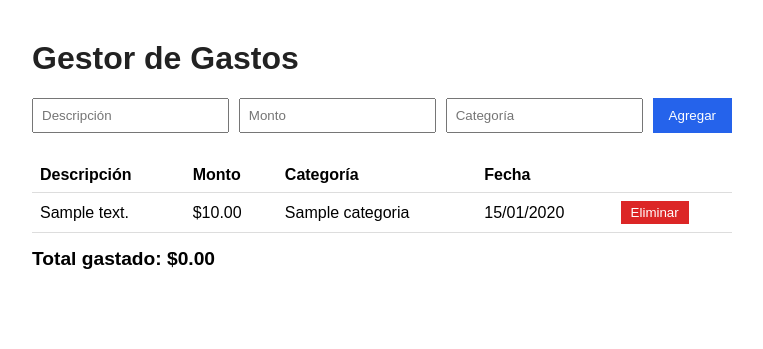
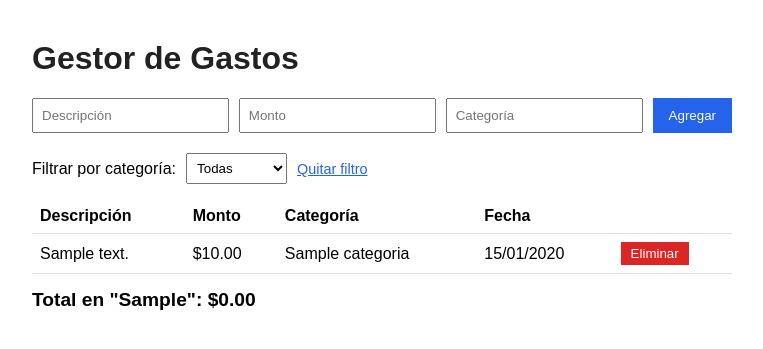
Before and after one commit to scarlycode/gestor-gastos, a Flask app: template templates/index.html in a window 1280 px wide. Shown: the top 349 px of the page, without its empty margins (258-1021 px from the left). Run offline with Flask 3, Linux system fonts and the light colour scheme; the template is opened without the code that fills it: most values are stand-ins (such as "Sample title", 1, 10 or a date in 2020); some libraries are stand-ins or nearby versions.

Commit message:
agregamos filtro de gastos por categoria

```diff
--- a/app.py
+++ b/app.py
@@ -17,19 +17,48 @@ def get_connection():
 
 @app.route("/")
 def index():
+    categoria_filtro = request.args.get("categoria") or None
+
     conn = get_connection()
     cur = conn.cursor(cursor_factory=psycopg2.extras.RealDictCursor)
-    cur.execute(
-        "SELECT id, descripcion, monto, categoria, fecha FROM gastos ORDER BY fecha DESC;"
-    )
+
+    if categoria_filtro:
+        cur.execute(
+            "SELECT id, descripcion, monto, categoria, fecha FROM gastos "
+            "WHERE categoria = %s ORDER BY fecha DESC;",
+            (categoria_filtro,),
+        )
+    else:
+        cur.execute(
+            "SELECT id, descripcion, monto, categoria, fecha FROM gastos "
+            "ORDER BY fecha DESC;"
+        )
     gastos = cur.fetchall()
 
-    cur.execute("SELECT COALESCE(SUM(monto), 0) AS total FROM gastos;")
+    if categoria_filtro:
+        cur.execute(
+            "SELECT COALESCE(SUM(monto), 0) AS total FROM gastos WHERE categoria = %s;",
+            (categoria_filtro,),
+        )
+    else:
+        cur.execute("SELECT COALESCE(SUM(monto), 0) AS total FROM gastos;")
     total = cur.fetchone()["total"]
+
+    cur.execute(
+        "SELECT DISTINCT categoria FROM gastos WHERE categoria IS NOT NULL "
+        "AND categoria != '' ORDER BY categoria;"
+    )
+    categorias = [row["categoria"] for row in cur.fetchall()]
 
     cur.close()
     conn.close()
-    return render_template("index.html", gastos=gastos, total=total)
+    return render_template(
+        "index.html",
+        gastos=gastos,
+        total=total,
+        categorias=categorias,
+        categoria_filtro=categoria_filtro,
+    )
 
 
 @app.route("/agregar", methods=["POST"])
--- a/templates/index.html
+++ b/templates/index.html
@@ -6,9 +6,12 @@
     <style>
         body { font-family: Arial, sans-serif; max-width: 700px; margin: 40px auto; padding: 0 20px; }
         h1 { color: #222; }
-        form.nuevo { display: flex; gap: 10px; margin-bottom: 25px; flex-wrap: wrap; }
+        form.nuevo { display: flex; gap: 10px; margin-bottom: 20px; flex-wrap: wrap; }
         form.nuevo input { padding: 8px; flex: 1; min-width: 120px; }
         form.nuevo button { padding: 8px 16px; background: #2563eb; color: white; border: none; cursor: pointer; }
+        form.filtro { display: flex; gap: 10px; align-items: center; margin-bottom: 15px; }
+        form.filtro select { padding: 6px; }
+        form.filtro a { font-size: 0.9em; color: #2563eb; }
         table { width: 100%; border-collapse: collapse; margin-top: 10px; }
         th, td { text-align: left; padding: 8px; border-bottom: 1px solid #ddd; }
         .total { font-size: 1.2em; font-weight: bold; margin-top: 15px; }
@@ -24,6 +27,21 @@
         <input type="text" name="categoria" placeholder="Categoría">
         <button type="submit">Agregar</button>
     </form>
+
+    {% if categorias %}
+    <form class="filtro" action="/" method="GET">
+        <label for="categoria">Filtrar por categoría:</label>
+        <select name="categoria" id="categoria" onchange="this.form.submit()">
+            <option value="">Todas</option>
+            {% for cat in categorias %}
+            <option value="{{ cat }}" {% if categoria_filtro == cat %}selected{% endif %}>{{ cat }}</option>
+            {% endfor %}
+        </select>
+        {% if categoria_filtro %}
+        <a href="/">Quitar filtro</a>
+        {% endif %}
+    </form>
+    {% endif %}
 
     <table>
         <thead>
@@ -52,6 +70,12 @@
         </tbody>
     </table>
 
-    <p class="total">Total gastado: ${{ "%.2f"|format(total) }}</p>
+    <p class="total">
+        {% if categoria_filtro %}
+        Total en "{{ categoria_filtro }}": ${{ "%.2f"|format(total) }}
+        {% else %}
+        Total gastado: ${{ "%.2f"|format(total) }}
+        {% endif %}
+    </p>
 </body>
 </html>
```
